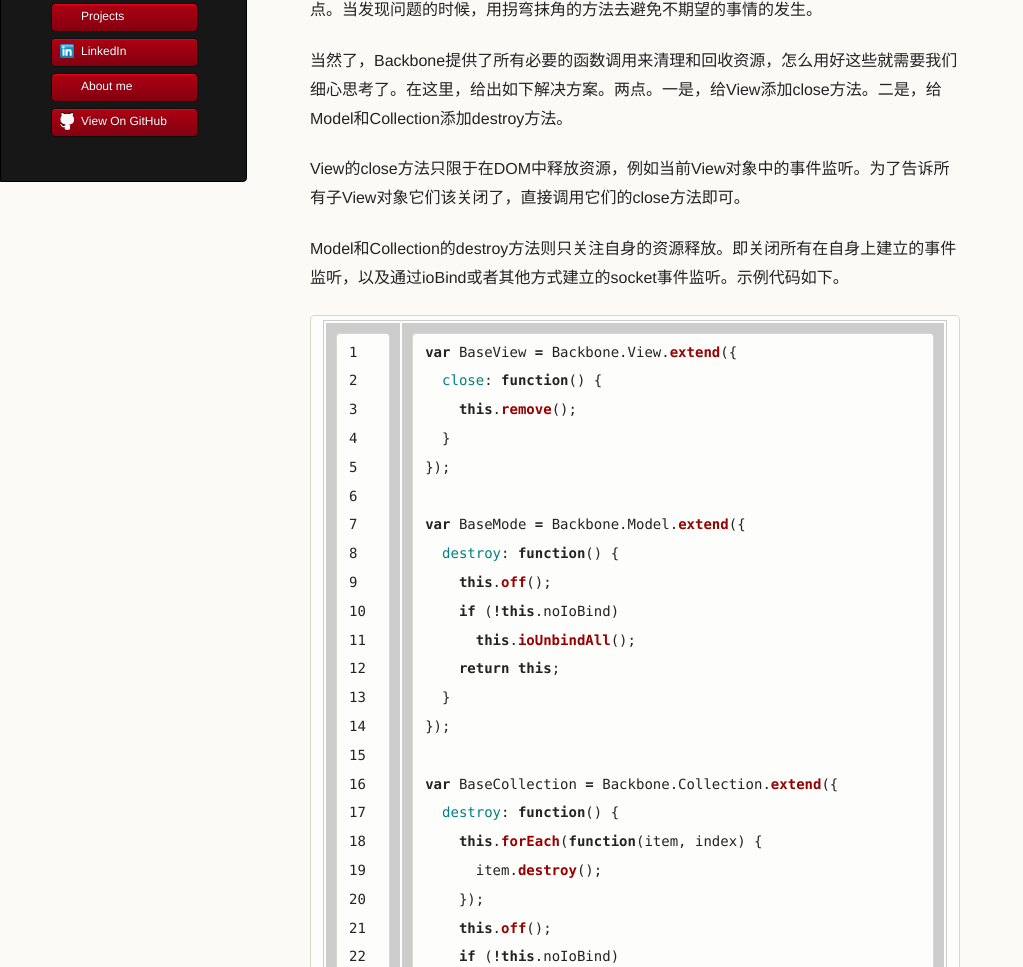
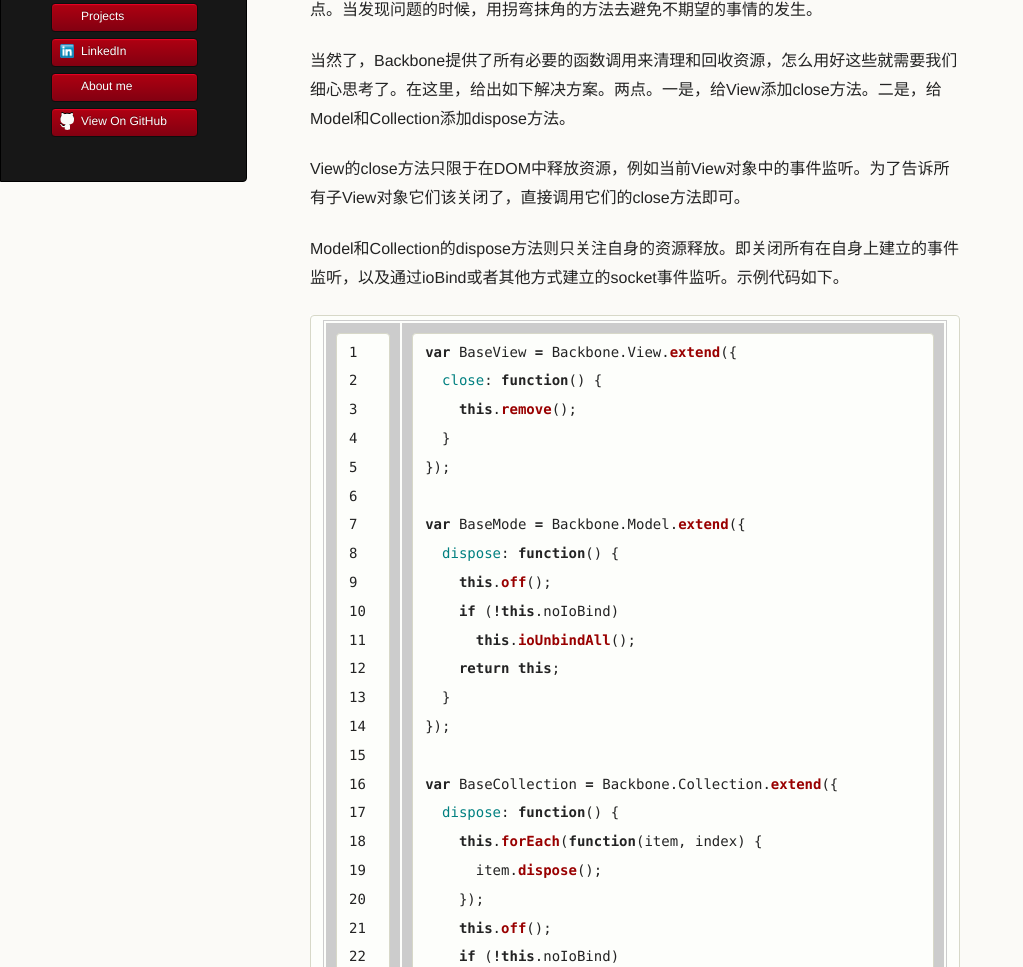
Before and after one commit to tkdchen/mysite, a Jekyll site: the page built from _posts/2013-06-09-release-resource-from-backbone-object.markdown, in a window 1280 px wide and 1400 px high, scrolled down 2041 px. Shown: the part 208-1175 px from the top of the window, without its empty margins (0-1023 px from the left). Built offline with Jekyll 4.4.1, drawn with Linux system fonts in a browser that asks for light colours; comment, search, counter and statistics services are not loaded.

Commit message:
REV: rename method name to dispose

```diff
--- a/_posts/2013-06-09-release-resource-from-backbone-object.markdown
+++ b/_posts/2013-06-09-release-resource-from-backbone-object.markdown
@@ -130,11 +130,11 @@ var checklistManageView = new ChecklistsView({
 
 这几个View足够简单，其中每一个的代码结构都很中规中矩，无非干了这么几件事。首先，在初始化阶段创建必要的内部模型对象。其次，在那些模型对象之上监听感兴趣的事件，完成页面上某个区域的用户功能的实现。最后，通过events对象中的声明，在View管理的DOM中绑定DOM级别的事件处理函数。所有的这些是使用Backbone实现前端页面用户功能所必须要做的最小的集合。初始化阶段介绍完了。那么，在一个View的生命结束的时候会发生什么事情呢？绑定事件，创建对象等等这些可都是要占用资源的，另外你肯定也不期望一个View对象不用了，它还在持续的响应事件，造成重复的不必要的事件处理。遗憾的是，Backbone本身并没有提供一种机制或者规范来强制或者提示开发人员应该在View对象的生命即将结束的时候改做写什么。这就造成Backbone使用经验不足的开发人员，经常会忽略这一点。当发现问题的时候，用拐弯抹角的方法去避免不期望的事情的发生。
 
-当然了，Backbone提供了所有必要的函数调用来清理和回收资源，怎么用好这些就需要我们细心思考了。在这里，给出如下解决方案。两点。一是，给View添加close方法。二是，给Model和Collection添加destroy方法。
+当然了，Backbone提供了所有必要的函数调用来清理和回收资源，怎么用好这些就需要我们细心思考了。在这里，给出如下解决方案。两点。一是，给View添加close方法。二是，给Model和Collection添加dispose方法。
 
 View的close方法只限于在DOM中释放资源，例如当前View对象中的事件监听。为了告诉所有子View对象它们该关闭了，直接调用它们的close方法即可。
 
-Model和Collection的destroy方法则只关注自身的资源释放。即关闭所有在自身上建立的事件监听，以及通过ioBind或者其他方式建立的socket事件监听。示例代码如下。
+Model和Collection的dispose方法则只关注自身的资源释放。即关闭所有在自身上建立的事件监听，以及通过ioBind或者其他方式建立的socket事件监听。示例代码如下。
 
 {% highlight javascript linenos %}
 
@@ -145,7 +145,7 @@ var BaseView = Backbone.View.extend({
 });
 
 var BaseMode = Backbone.Model.extend({
-  destroy: function() {
+  dispose: function() {
     this.off();
     if (!this.noIoBind)
       this.ioUnbindAll();
@@ -154,9 +154,9 @@ var BaseMode = Backbone.Model.extend({
 });
 
 var BaseCollection = Backbone.Collection.extend({
-  destroy: function() {
+  dispose: function() {
     this.forEach(function(item, index) {
-      item.destroy();
+      item.dispose();
     });
     this.off();
     if (!this.noIoBind)
```
